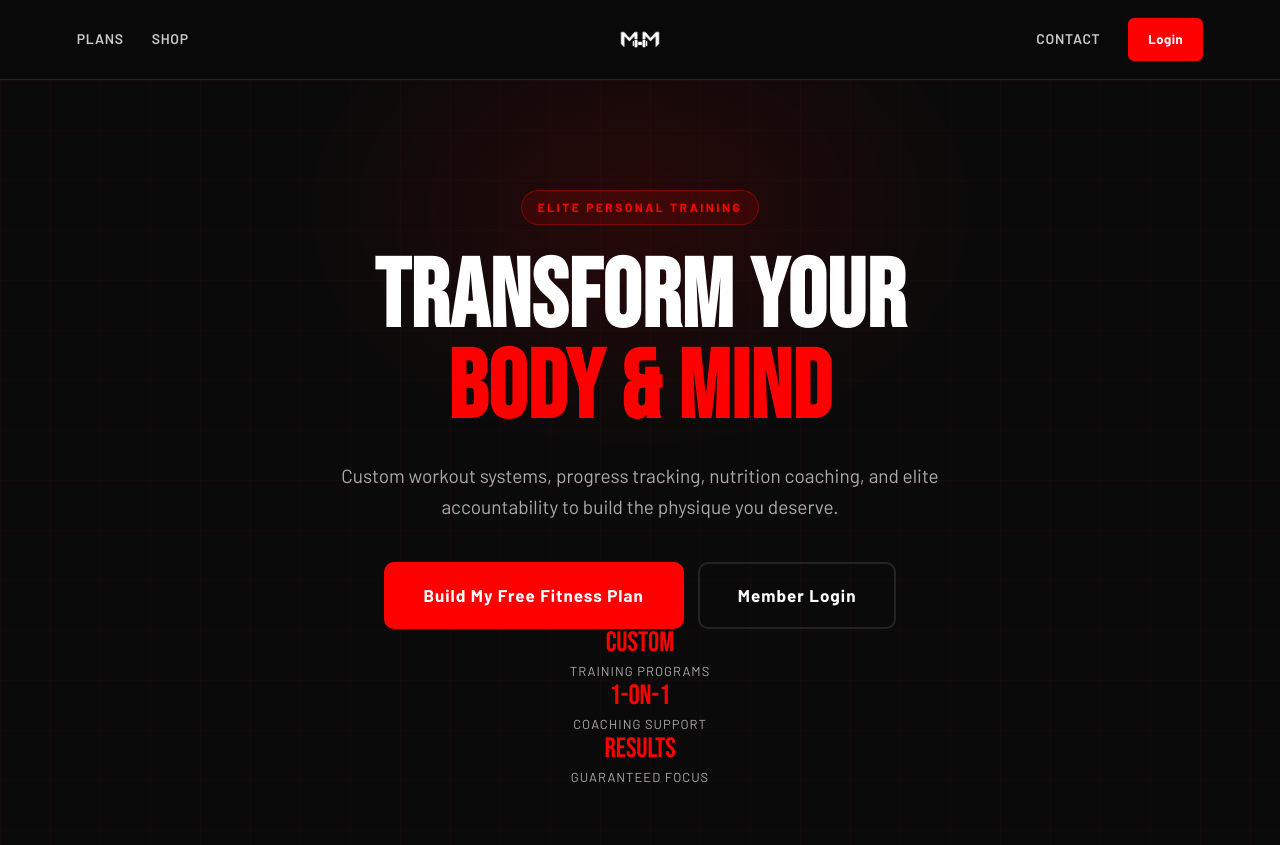
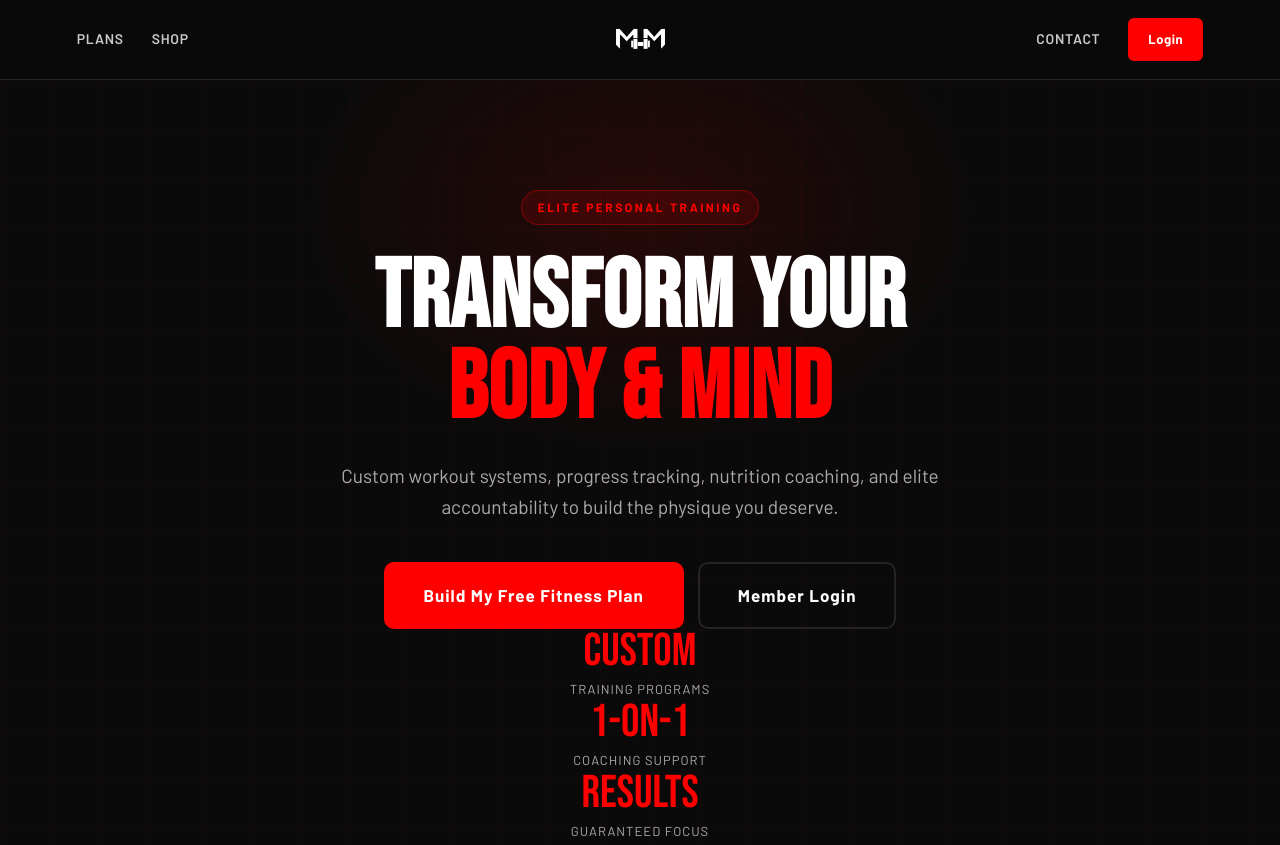
Before and after one commit to effinett/muscle-Motivation, a plain HTML site: page index.html in a window 1280 px wide. Shown: the top 845 px of the page. Drawn offline with Linux system fonts and the light colour scheme.

Commit message:
Update index.html

```diff
--- a/index.html
+++ b/index.html
@@ -143,7 +143,7 @@
     display: flex;
     align-items: center;
   }
-  .logo img { height: 58px; }
+  .logo img { height: 75px; }
 
   .header a.nav-link {
     color: rgba(255,255,255,0.78);
@@ -272,12 +272,12 @@
     justify-content: center;
     gap: 20px;
     margin-top: 72px;
-    flex-wrap: wrap;
+    flex-wrap: nowrap;
   }
   .stat-item { text-align: center; }
   .stat-num {
     font-family: var(--font-display);
-    font-size: 28px;
+    font-size: 46px;
     color: var(--red);
     line-height: 1;
   }
```
